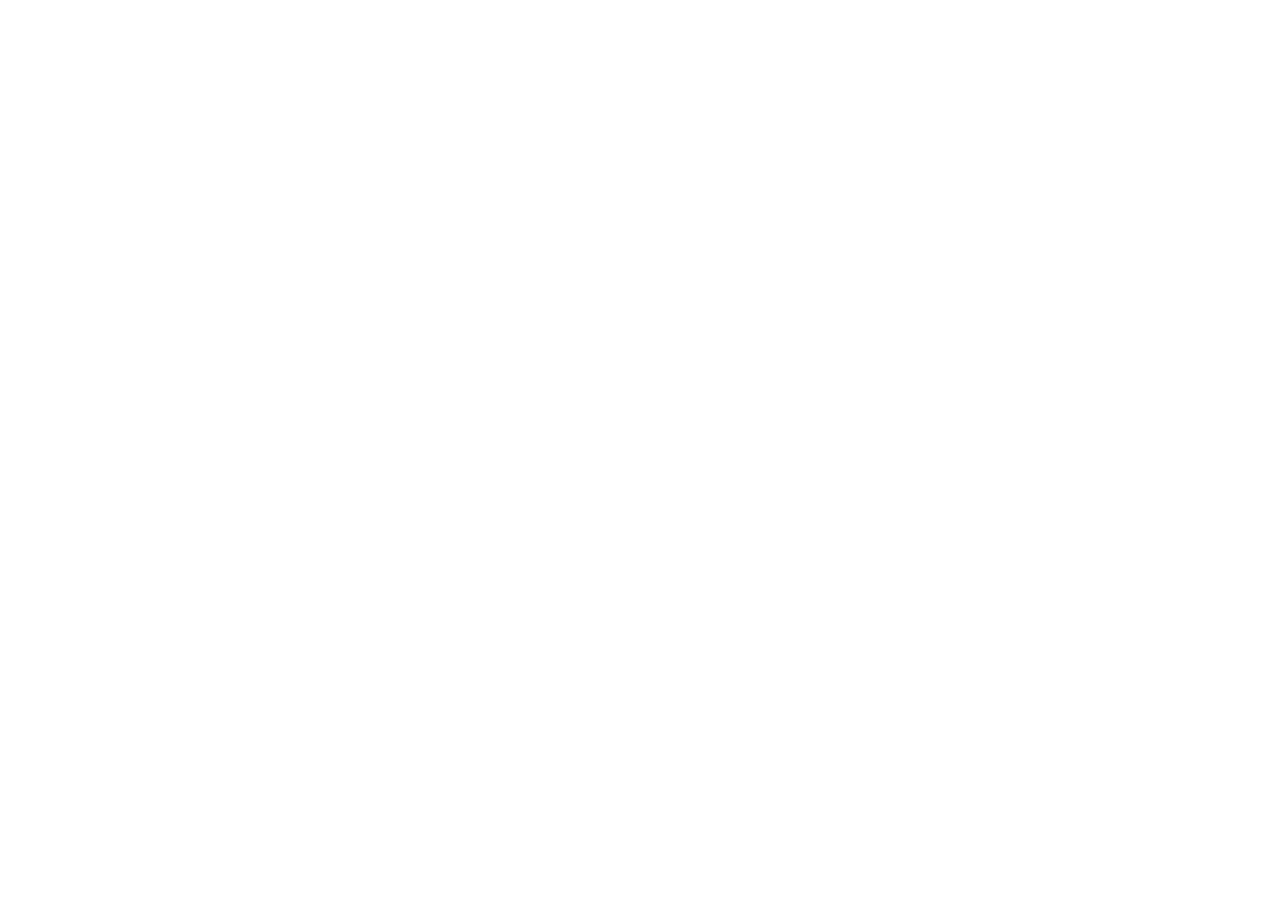
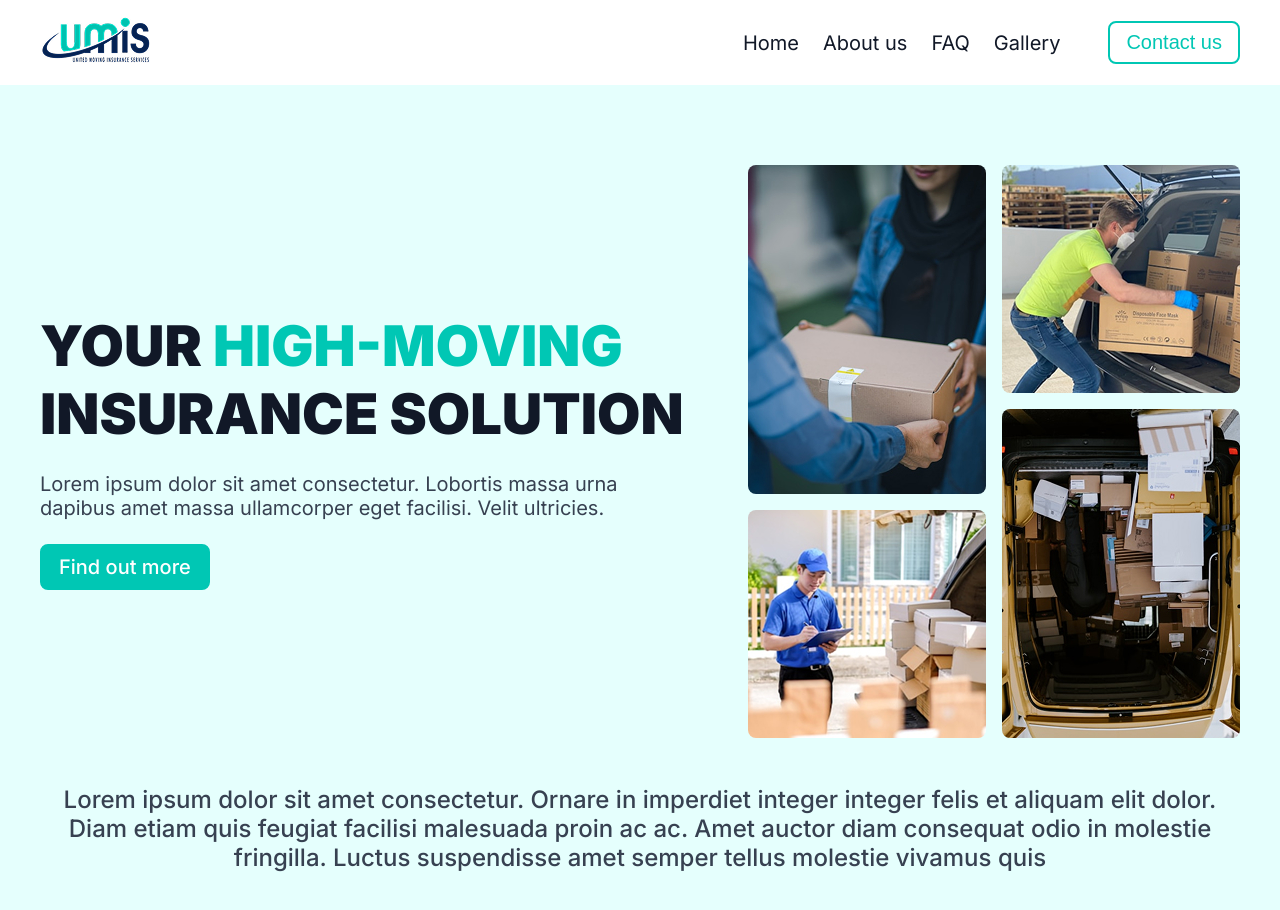
Before and after one commit to onlyMazhar/villi_teach, a plain HTML site: page index.html in a window 1280 px wide. Before the commit the page ends 800 px from the top, so only its background shows below. Drawn offline with Linux system fonts and the light colour scheme.

Commit message:
hero section done

```diff
--- a/assets/CSS/index.css
+++ b/assets/CSS/index.css
@@ -13,16 +13,19 @@
     --white: #FFFFFF;
 
     /* ===== font  ===== */
-    --font-title: 'Inter', sens-serif;
-    --font-sub-title: 'Poppins', sens-serif;
+    --font-title: 'Inter', sans-serif;
+    --font-sub-title: 'Poppins', sans-serif;
 
     /* ===== font size  ===== */
-    --title-fs-: 3.5rem;    /* 56px */
-    --sub-title-fs-:1.5rem; /* 24px  */
-    --body-fs-: 1rem;       /* 16px */
+    --title-fs: 3.5rem;
+    /* 56px */
+    --sub-title-fs: 1.5rem;
+    /* 24px  */
+    --body-fs: 1rem;
+    /* 16px */
 
     /* ===== button radius ===== */
-    --btn-radius: 8px;
+    --b-radius: 8px;
 }
 
 /* ===== common style ===== */
@@ -31,3 +34,189 @@
     padding: 0;
     box-sizing: border-box;
 }
+
+body {
+    font-family: var(--font-title);
+    font-size: var(--body-fs);
+    background-color: var(--white);
+    line-height: 1.2;
+}
+
+h1 {
+    color: var(--secondary-color);
+    font-size: var(--title-fs);
+    font-weight: 900;
+}
+
+.text-color {
+    color: var(--primary-color);
+}
+
+.container {
+    /* 1200px */
+    width: 75rem;
+    margin: 0 auto;
+}
+
+.flex {
+    display: flex;
+}
+
+.btn-primary {
+    cursor: pointer;
+    font-size: 20px;
+    font-weight: 500;
+    padding: 8px 16px;
+    color: var(--white);
+    border-radius: var(--b-radius);
+    font-family: var(--font-title);
+    background-color: var(--primary-color);
+    border: 3px solid var(--primary-color);
+}
+
+
+
+
+/* ===== Navbar ===== */
+.header {
+    display: flex;
+    padding: 16px 0;
+    justify-content: space-between;
+    /* border: 2px solid red; */
+    gap: 32px;
+    align-items: center;
+}
+
+.header>div {
+    justify-self: end;
+}
+
+.navbar {
+    display: flex;
+    justify-content: space-between;
+    align-items: center;
+    font-size: 20px;
+    /* border: 2px solid green; */
+    flex: 1;
+}
+
+.navbar>ul {
+    display: flex;
+    list-style: none;
+    align-items: center;
+    gap: 8px;
+    padding: 8px;
+}
+
+.navbar a {
+    text-decoration: none;
+    color: var(--secondary-color);
+    padding: 0 8px;
+}
+
+/* Navbar button */
+.nav-btn {
+    font-size: 20px;
+    padding: 8px 16px;
+    color: var(--primary-color);
+    background-color: transparent;
+    border: 2px solid var(--primary-color);
+    border-radius: var(--b-radius);
+    cursor: pointer;
+}
+
+
+/* ===== Hero Section Style ===== */
+.hero {
+    background-color: var(--hero-bgc);
+    padding: 80px 0;
+}
+
+.top-div {
+    display: flex;
+    gap: 50px;
+    flex-direction: row;
+    /* justify-content: space-between; */
+    align-items: center;
+    padding-bottom: 48px;
+}
+
+.left-div {
+    flex: 1;
+}
+
+.pera-hero {
+    padding: 24px 0;
+    font-size: 20px;
+    color: var(--accent-color);
+}
+
+.right-div {
+    height: 573px;
+    display: grid;
+    gap: 16px;
+    align-items: start;
+    grid-template-columns: repeat(2, 1fr);
+}
+
+.right-div img:nth-child(1) {
+    grid-row: span 2;
+    height: 100%;
+}
+
+.right-div img:nth-child(3) {
+    grid-row: span 2;
+    height: 100%;
+}
+
+.right-div img {
+    width: 100%;
+    object-fit: cover;
+    border-radius: var(--b-radius);
+}
+
+.bottom-div {
+    text-align: center;
+    font-weight: 500;
+    font-size: var(--sub-title-fs);
+    color: var(--accent-color);
+}
+
+
+@media only screen and (max-width:600px) {
+    :root {
+        --title-fs: 2rem;
+        /* 32px */
+        --sub-title-fs: 1.25rem;
+        /* 20px  */
+    }
+
+    .container {
+        max-width: 90%;
+        width: 32rem;
+        margin: 0 auto;
+    }
+
+
+    h1 {
+        font-size: var(--title-fs);
+    }
+
+
+    .header>div:last-child {
+        display: none;
+    }
+
+    .navbar>ul,
+    nav-btn {
+        display: none;
+    }
+
+    .top-div {
+        flex-direction: column-reverse;
+        justify-content: start;
+        padding-bottom: 48px;
+        text-align: center;
+    }
+
+}
--- a/index.html
+++ b/index.html
@@ -9,10 +9,61 @@
 </head>
 
 <body>
-    <header>
+    <header class="container flex header">
+        <nav class="navbar">
+            <div>
+                <img src="assets/images/logo.png" alt="company logo">
+            </div>
+            <ul>
+                <li><a href="#">Home</a></li>
+                <li><a href="#">About us</a></li>
+                <li><a href="#">FAQ</a></li>
+                <li><a href="#">Gallery</a></li>
+            </ul>
+        </nav>
 
+        <!-- button container -->
+        <div>
+            <button class="nav-btn">Contact us</button>
+        </div>
     </header>
     <main>
+        <!-- ----- Hero Section ----- -->
+        <section class="hero">
+            <div class="container">
+                <!-- ----- top div ----- -->
+                <div class="top-div">
+                    <div class="left-div">
+                        <h1>
+                            YOUR
+                            <span class="text-color">
+                                HIGH-MOVING
+                            </span>
+                            INSURANCE
+                            SOLUTION
+                        </h1>
+                        <p class="pera-hero">
+                            Lorem ipsum dolor sit amet consectetur. Lobortis massa urna dapibus amet massa ullamcorper
+                            eget facilisi. Velit ultricies.
+                        </p>
+                        <button class="btn-primary">Find out more</button>
+                    </div>
+                    <div class="right-div">
+                        <img src="assets/images/hero-section/hero-image-01.jpg" alt="">
+                        <img src="assets/images/hero-section/hero-image-02.jpg" alt="">
+                        <img src="assets/images/hero-section/hero-image-03.jpg" alt="">
+                        <img src="assets/images/hero-section/hero-image-04.jpg" alt="">
+                    </div>
+                </div>
+
+                <!-- ----- bottom div ----- -->
+                <div class="bottom-div">
+                    <p>
+                        Lorem ipsum dolor sit amet consectetur. Ornare in imperdiet integer integer felis et aliquam elit dolor. Diam etiam quis feugiat facilisi malesuada proin ac ac. Amet auctor diam consequat odio in molestie fringilla. Luctus suspendisse amet semper tellus molestie vivamus quis
+                    </p>
+                </div>
+            </div>
+        </section>
 
     </main>
     <footer>
```
Also changed, not shown: assets/images/hero-section/hero-image-01.jpg (added), assets/images/hero-section/hero-image-02.jpg (added), assets/images/hero-section/hero-image-03.jpg (added), assets/images/hero-section/hero-image-04.jpg (added).
